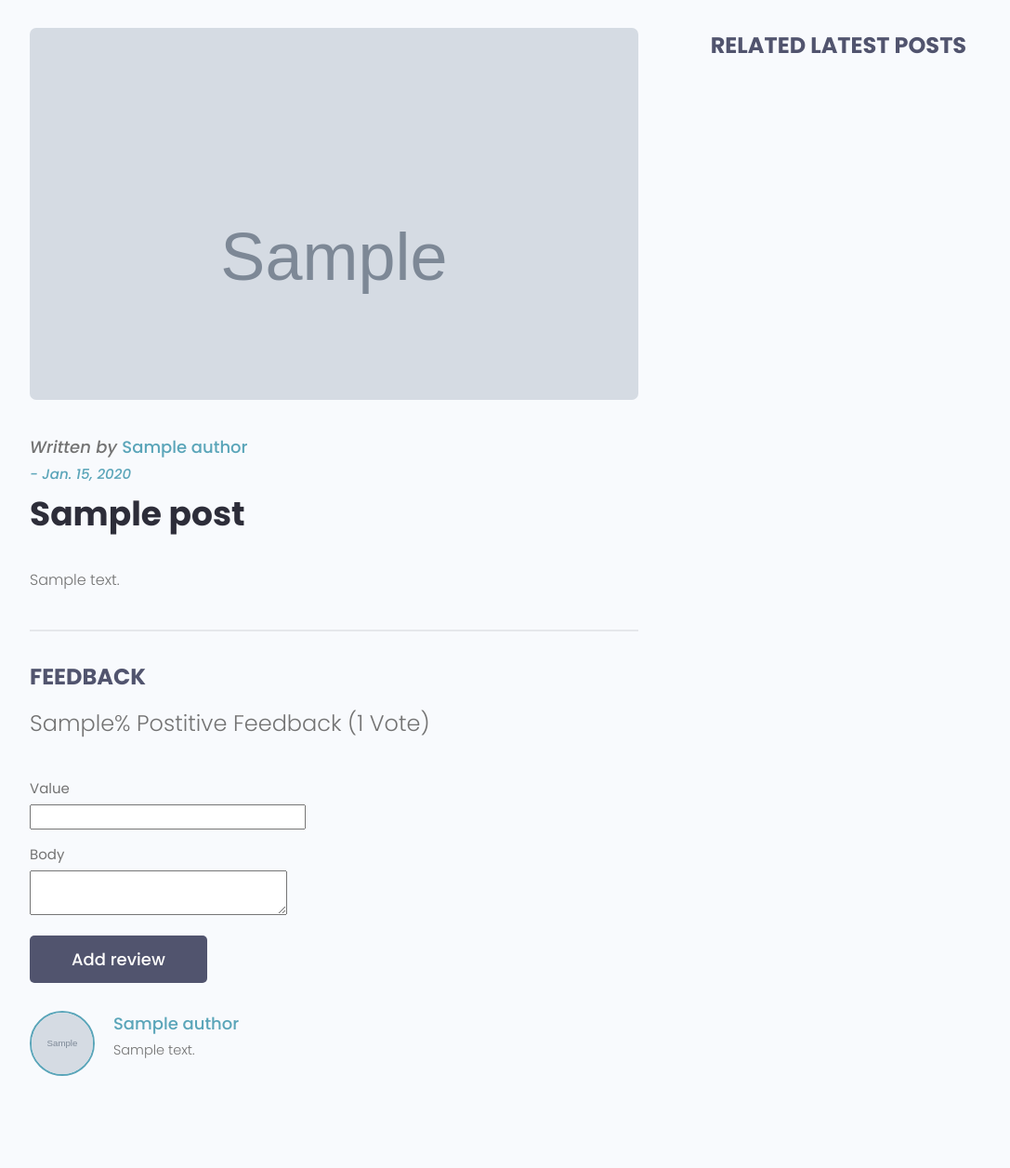
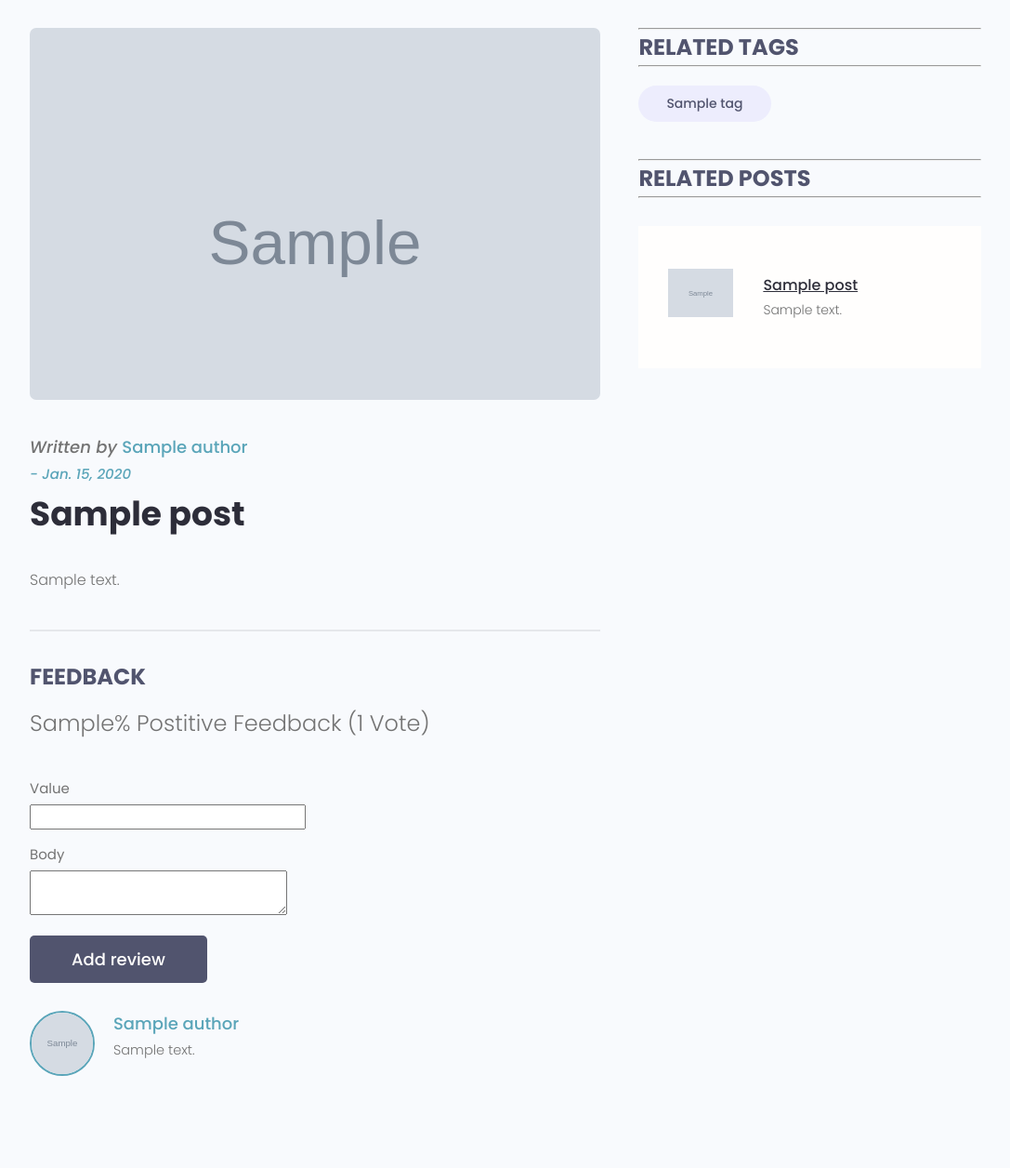
Before and after one commit to 104-sonu-gupta/profiler, a Django app: template blogs/templates/blogs/single-post.html in a window 1280 px wide. Shown: the part 119-1375 px from the top of the page at 93% size, without its empty margins (96-1183 px from the left). Run offline with Django 3.2, Linux system fonts and the light colour scheme; the template is opened without the code that fills it: most values are stand-ins (such as "Sample title", 1, 10 or a date in 2020); grey boxes marked "Sample" are stand-in pictures; form fields are guessed from the names that the template uses; some libraries are stand-ins or nearby versions.

Commit message:
added related posts views

```diff
--- a/blogs/templates/blogs/single-post.html
+++ b/blogs/templates/blogs/single-post.html
@@ -3,10 +3,34 @@
 
 <main class="singlePost my-md">
     <div class="container">
-        <div class="layout">
+        <div class="post-layout">
             <div class="column column--1of3">
-                <h3 class="singlePost__subtitle text-center">Related latest posts</h3>
+                <hr><h3 class="singlePost__subtitle">Related tags<hr></h3>
                 <div class="singlePost__toolStack">
+                    {% for tag in post.tags.all %}
+                        <span class="tag tag--pill tag--sub tag--lg">
+                            <small>{{ tag }}</small>
+                        </span>
+                    {% endfor %}
+                </div>
+                <hr><h3 class="singlePost__subtitle">Related posts<hr></h3>
+                <div class="singlePost__toolStack">
+                    <table class="posts__table">
+                        {% for post in related_posts|slice:'5' %}
+                            <tr>
+                                <td class="posts__thumbnail">
+                                    <a href="{% url 'single-post' post.id %}">
+                                        <img src="{{ post.featured_image.url }}" alt="post Thumbnail" />
+                                    </a>
+                                </td>
+                                <td class="posts__tableInfo">
+                                    <a href="{% url 'single-post' post.id %}">{{ post.title }}</a>
+                                    <p>{{ post.content|slice:"50" }}</p>
+                                </td>
+                            </tr>
+                        {% endfor %}
+                    </table>
+
 
                 </div>
 
--- a/blogs/views.py
+++ b/blogs/views.py
@@ -3,7 +3,8 @@ from django.contrib.auth.decorators import login_required
 from django.shortcuts import redirect, render
 from .models import Post
 from .forms import PostForm
-# Create your views here.
+from django.db.models import F
+
 
 def blogs(request):
     # posts = Post.objects.filter(status = 1)
@@ -16,8 +17,11 @@ def blogs(request):
 def single_post(request, id):
 
     post = Post.objects.get(pk = id)
+    related_posts = Post.objects.filter(tags__in = post.tags.all()).exclude(pk=id).order_by('-updated_on')
+
     context = {
         'post' : post,
+        'related_posts' : related_posts,
     }
     return render(request, 'blogs/single-post.html', context)
 
--- a/static/css/app.css
+++ b/static/css/app.css
@@ -1013,3 +1013,63 @@ img {
 .drop-down__item:hover:before {
     display: block;
 }
+
+
+/*=======================
+  Account Settings
+========================*/
+
+
+.posts__table {
+    margin-top: 3rem;
+    margin-bottom: 5rem;
+    padding: 0 3rem;
+    background: var(--color-white);
+}
+
+.posts__table tr {
+    width: 100%;
+}
+
+.posts__table tr > td {
+    padding: 2rem 0;
+}
+
+.posts__table tr:not(:last-child) td {
+    border-bottom: 2px solid var(--color-white-light);
+}
+
+.posts__thumbnail {
+    width: 23%;
+    min-width: 10rem;
+}
+
+.posts__thumbnail img {
+    padding-right: 3rem;
+    height: 10rem;
+    object-fit: contain;
+}
+
+.posts__tableInfo {
+    width: 100%;
+}
+
+.posts__tableInfo h4,
+.posts__tableInfo a {
+    margin-top: -30px;
+    margin-right: -15px;
+    text-decoration: underline;
+    padding-right: 1rem;
+    width: auto;
+    font-size: 1.6rem;
+    font-weight: 500;
+    color: var(--color-sub);
+}
+
+.posts__tableInfo p {
+    font-size: 1.4rem;
+}
+
+.posts__tableActions {
+    text-align: right;
+}
--- a/static/uikit/styles/modules/_layout.css
+++ b/static/uikit/styles/modules/_layout.css
@@ -25,3 +25,27 @@
     flex-basis: 100% !important;
   }
 }
+
+.post-layout {
+  display: flex;
+  flex-flow: row wrap;
+  justify-content: space-between;
+}
+
+.post-layout > .column {
+  margin-bottom: 3rem;
+}
+
+.post-layout > .column.column--1of3 {
+  flex-basis: 36%;
+}
+
+.post-layout > .column.column--2of3 {
+  flex-basis: 60%;
+}
+
+@media screen and (max-width: 1080px) {
+  .post-layout > .column {
+    flex-basis: 100% !important;
+  }
+}
```
Also changed, not shown: blogs/forms.py (+3 -4 lines), blogs/models.py (+14 -1 lines), blogs/migrations/0004_tag_post_tags.py (added).
